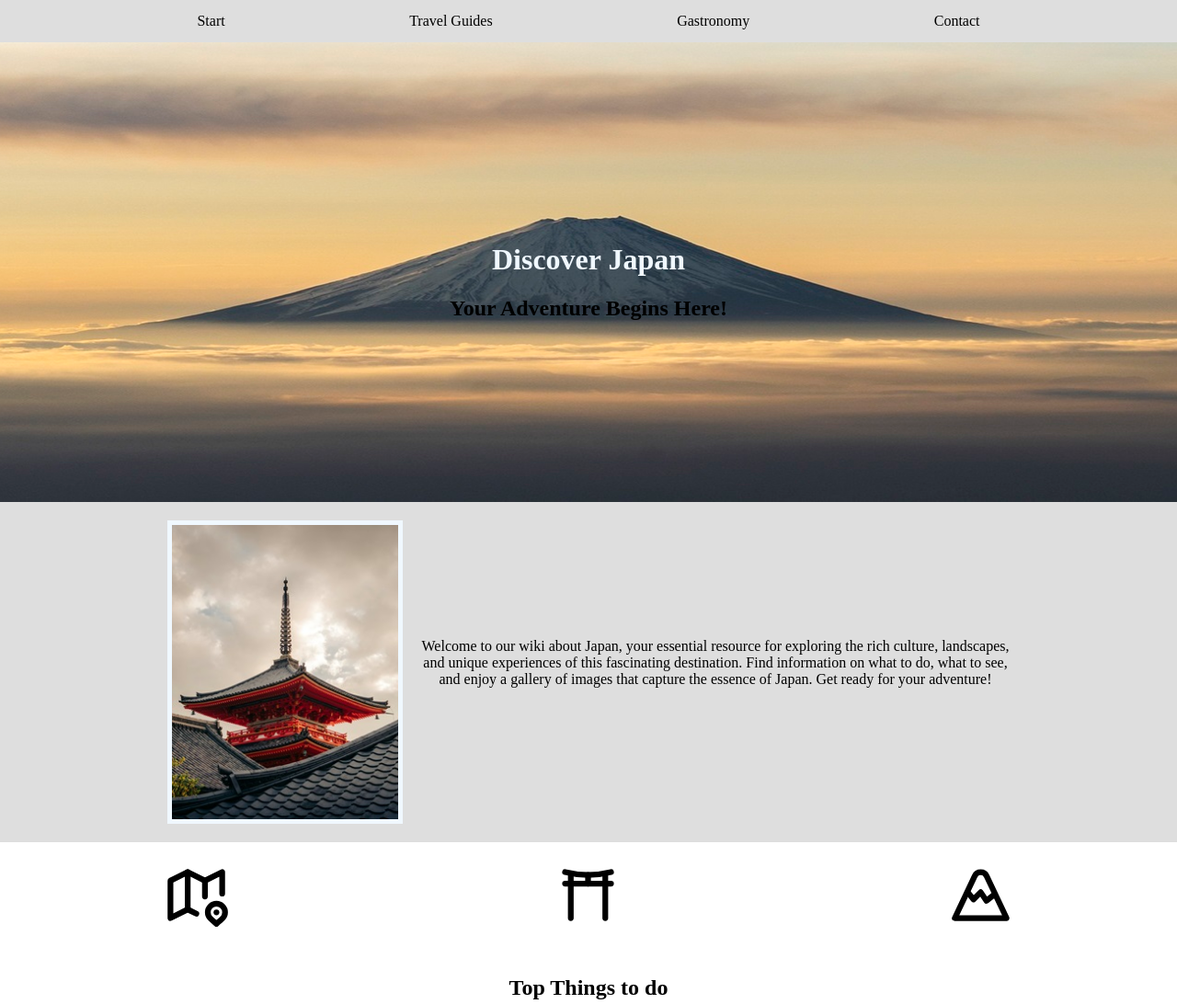
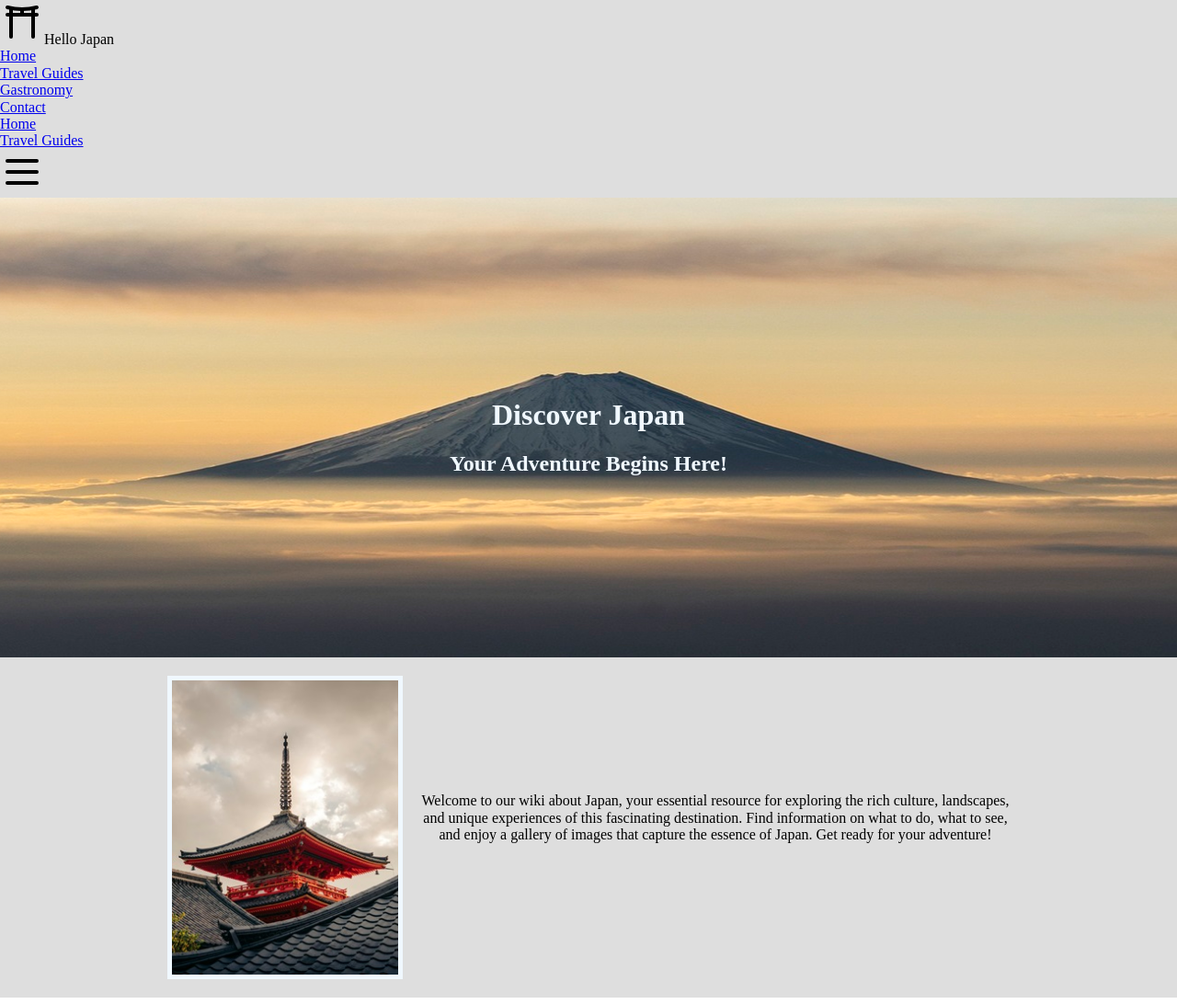
Before and after one commit to CdeCarloh/Japan-Project, a plain HTML site: page index.html in a window 1280 px wide. Shown: the top 1092 px of the page at 92% size. Drawn offline with Linux system fonts and the light colour scheme; files that its build step writes are made by us from their sources; a web font is replaced by a local one.

Commit message:
firsts steps to modify the nav

```diff
--- a/css/index.css
+++ b/css/index.css
@@ -13,27 +13,6 @@
 
 body {
   font-family: 'Arima';
-}
-
-header {
-  background-color: var(--paper);
-  padding: 14px;
-}
-
-.nav-container {
-  display: flex;
-  flex-direction: row;
-  flex-wrap: wrap;
-  justify-content: space-evenly;
-}
-
-.nav-container a {
-  text-decoration: none;
-  color: var(--black);
-}
-
-.nav-container a:hover {
-  text-decoration: underline;
 }
 
 .banner-image {
@@ -54,7 +33,7 @@ header {
 
 .banner-image h2 {
   text-align: center;
-  color: var(--black);
+  color: var(--white);
 }
 
 .introduction-container {
--- /dev/null
+++ b/css/menu.css
@@ -0,0 +1,33 @@
+* {
+  margin: 0px;
+  padding: 0px;
+  box-sizing: border-box;
+}
+
+:root {
+  --paper: #dedede;
+  --white: aliceblue;
+  --red: #a00e0e;
+  --black: black;
+}
+
+body {
+  font-family: 'Arima';
+}
+
+.header-container {
+  background-color: var(--paper);
+}
+
+/* Small devices (portrait tablets and large phones, 600px and up) */
+@media only screen and (min-width: 600px) {
+}
+
+/* Medium devices (landscape tablets, 768px and up) */
+@media only screen and (min-width: 768px) {
+}
+
+/* Extra large devices (large laptops and desktops, 1200px and up) */
+@media only screen and (min-width: 1200px) {
+
+}
--- a/index.html
+++ b/index.html
@@ -6,6 +6,7 @@
   <meta name="viewport" content="width=device-width, initial-scale=1.0">
   <title>Hello Japan</title>
   <link rel="stylesheet" href="normalize.css">
+  <link rel="stylesheet" href="menu.css">
   <link rel="stylesheet" href="css/index.css">
   <link rel="preconnect" href="https://fonts.googleapis.com">
   <link rel="preconnect" href="https://fonts.gstatic.com" crossorigin>
@@ -13,13 +14,38 @@
 </head>
 
 <body>
-  <header>
-    <nav class="nav-container">
-      <a href="#">Start</a>
-      <a href="#">Travel Guides</a>
-      <a href="#">Gastronomy</a>
-      <a href="#">Contact</a>
-    </nav>
+  <header class="header-container">
+    <div>
+      <svg xmlns="http://www.w3.org/2000/svg" viewBox="0 0 24 24" fill="none" stroke="currentColor"
+        stroke-linecap="round" stroke-linejoin="round" width="48" height="48" stroke-width="2">
+        <path d="M4 4c5.333 1.333 10.667 1.333 16 0"></path>
+        <path d="M4 8h16"></path>
+        <path d="M12 5v3"></path>
+        <path d="M18 4.5v15.5"></path>
+        <path d="M6 4.5v15.5"></path>
+      </svg><span class="header-title">Hello Japan</span>
+    </div>
+
+    <ul id="nav-menu">
+      <li><a href="index.html">Home</a></li>
+      <li><a href="#">Travel Guides</a></li>
+      <li><a href="#">Gastronomy</a></li>
+      <li><a href="#">Contact</a></li>
+    </ul>
+
+    <ul id="nav-important-options">
+      <li><a href="index.html">Home</a></li>
+      <li><a href="#">Travel Guides</a></li>
+    </ul>
+
+    <div id="nav-hamburger">
+      <svg xmlns="http://www.w3.org/2000/svg" viewBox="0 0 24 24" fill="none" stroke="currentColor"
+        stroke-linecap="round" stroke-linejoin="round" width="48" height="48" stroke-width="2">
+        <path d="M4 6l16 0"></path>
+        <path d="M4 12l16 0"></path>
+        <path d="M4 18l16 0"></path>
+      </svg>
+    </div>
   </header>
 
   <div class="banner-image">
@@ -141,6 +167,7 @@
         d="M8 15a.5.5 0 0 0 .5-.5V2.707l3.146 3.147a.5.5 0 0 0 .708-.708l-4-4a.5.5 0 0 0-.708 0l-4 4a.5.5 0 1 0 .708.708L7.5 2.707V14.5a.5.5 0 0 0 .5.5" />
     </svg>
   </button>
+  <script src="js/nav-hamburger.js"></script>
   <script src="js/go-to-top.js"></script>
 </body>
 
```
Also changed, not shown: js/nav-hamburger.js (added).
